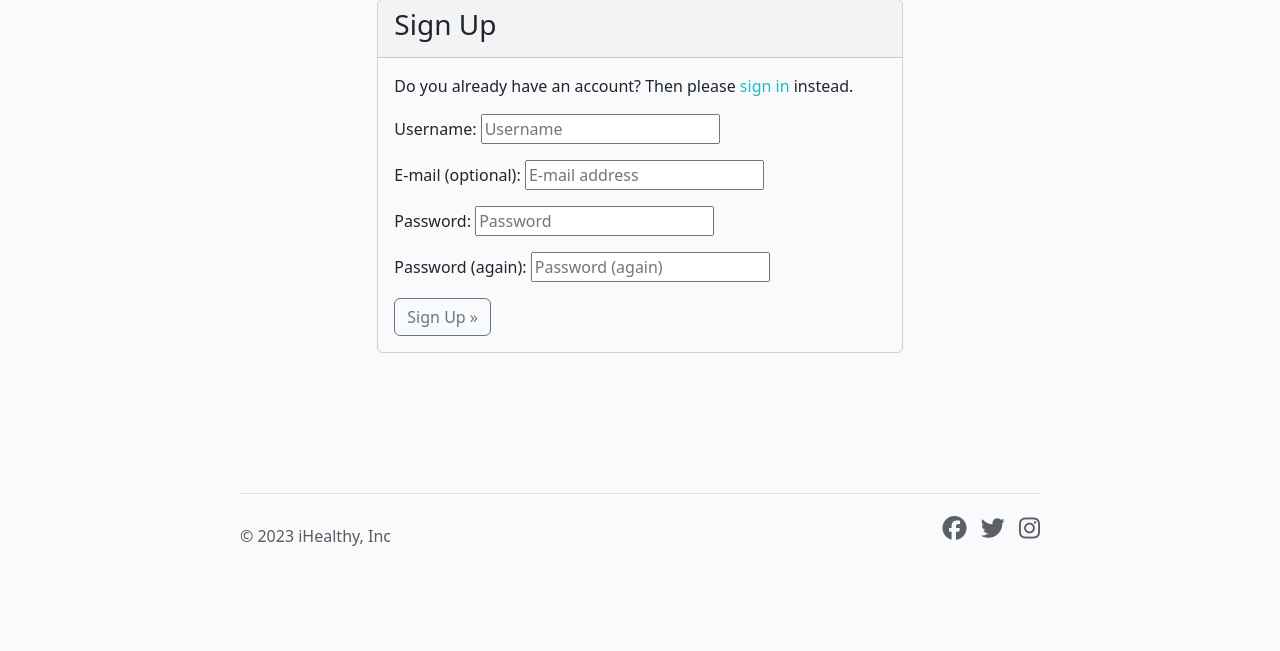
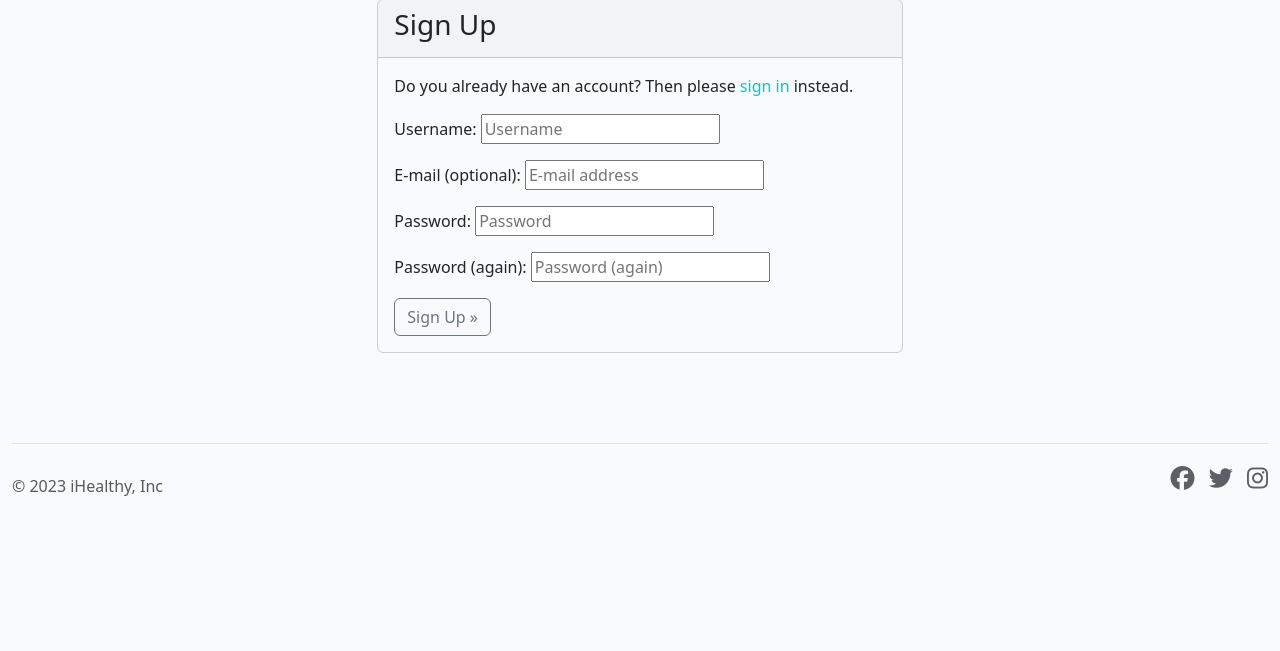
Before and after one commit to Giov3ss/iHealthy, a Django app: page /accounts/signup/ in a window 1280 px wide. Shown: the part 127-778 px from the top of the page. Run offline with Django 3.2, Linux system fonts and the light colour scheme; some libraries are stand-ins or nearby versions.

Commit message:
fixing index.html

```diff
--- a/templates/base.html
+++ b/templates/base.html
@@ -30,7 +30,7 @@
 
     <nav class="navbar navbar-expand-lg navbar-dark bg-dark">
         <div class="container-fluid">
-            <a class="navbar-brand text-white" href="{% url 'home' %}"><span class="brand">i<span class="red-o">Healthy</span></span></a>
+            <a class="navbar-brand text-white" href="{% url 'home' %}"><span class="brand">i<span >Healthy</span></span></a>
             <button class="navbar-toggler collapsed navbar-light" type="button" data-bs-toggle="collapse" data-bs-target="#navbarText"
                 aria-controls="navbarText" aria-expanded="false" aria-label="Toggle navigation">
                 <span class="navbar-toggler-icon"></span>
@@ -65,22 +65,22 @@
         <!-- Content Goes here -->
         {% endblock content %}
     </main>
-    <div>
 
-    </div>
     <!-- Footer -->
-    <div class="container">
-        <footer class="d-flex flex-wrap justify-content-between align-items-center py-3 my-4 border-top">
+    <div class="container-fluid">
+        <footer class="d-flex flex-wrap justify-content-between align-items-center py-3 my-4 border-top text-center">
             <div class="col-md-4 d-flex align-items-center">
-                <span class="mb-3 mb-md-0 text-body-secondary">&copy; 2023 iHealthy, Inc
-                </span>
+                <span class="mb-3 mb-md-0 text-body-secondary">&copy; 2023 iHealthy, Inc</span>
             </div>
-            <p style="color: #5c5f66; font-size: 24px;"><i class="fa-brands fa-facebook"></i>
+            <p style="color: #5c5f66; font-size: 24px;">
+                <i class="fa-brands fa-facebook"></i>
                 <i class="fa-brands fa-twitter ms-2"></i>
                 <i class="fa-brands fa-instagram ms-2"></i>
             </p>
         </footer>
     </div>
+
+
 </body>
 
 </html>
```
Also changed, not shown: templates/index.html (+3 -15 lines), iHealthy/static/humans.txt (deleted), static/images/annasmith_sooqeb.jpg (added), static/images/hero-image.jpg (added), static/images/hero-image2.jpg (deleted).
